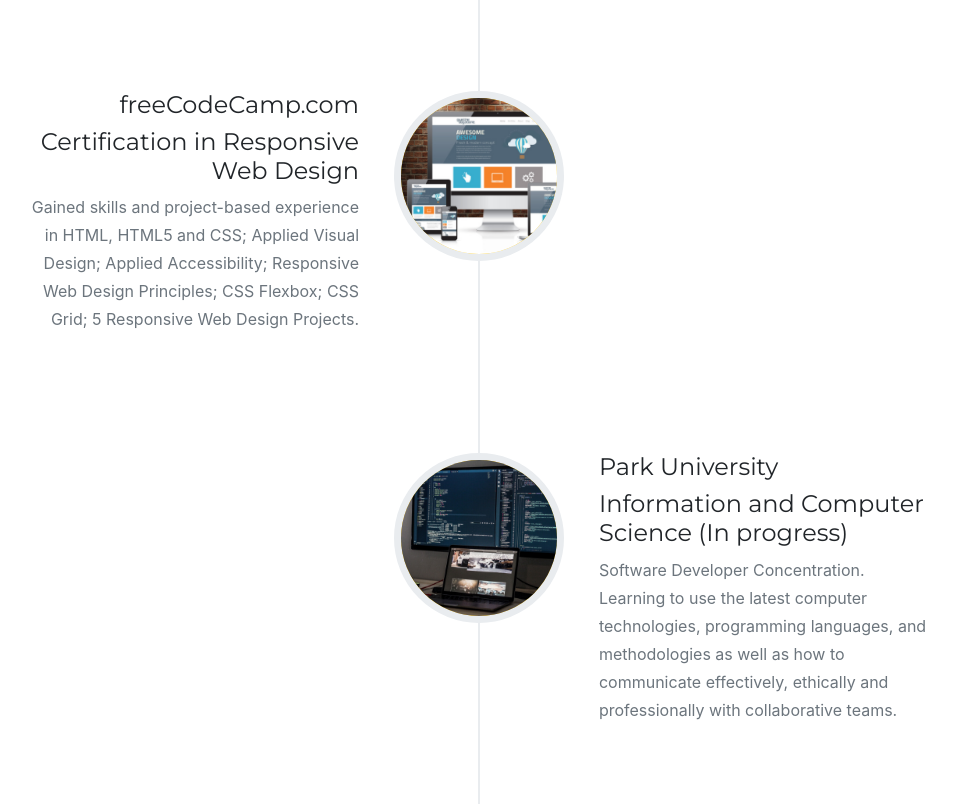
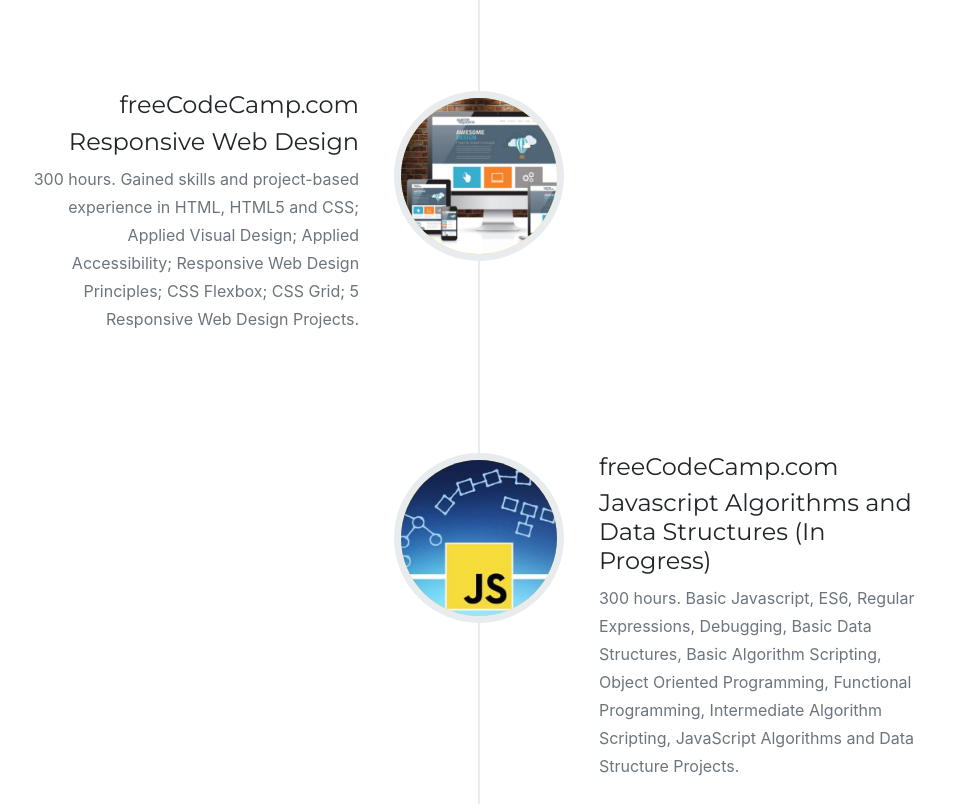
Before and after one commit to wendygarcia84/wendy-garcia, a website with bundled scripts: page index.html in a window 1280 px wide. Shown: the part 4900-5704 px from the top of the page, without its empty margins (161-1117 px from the left). Built offline with nearby package versions, Linux system fonts and the light colour scheme; a web font is replaced by a local one.

Commit message:
updated education

```diff
--- a/index.html
+++ b/index.html
@@ -13,14 +13,14 @@
   <!-- Bootstrap core CSS -->
   <link href="vendor/bootstrap/css/bootstrap.min.css" rel="stylesheet">
 
-  <!-- Custom fonts for this template -->
+  <!-- Custom fonts -->
   <link href="vendor/fontawesome-free/css/all.min.css" rel="stylesheet" type="text/css">
   <link href="https://fonts.googleapis.com/css?family=Montserrat:400,700" rel="stylesheet" type="text/css">
   <link href='https://fonts.googleapis.com/css?family=Kaushan+Script' rel='stylesheet' type='text/css'>
   <link href='https://fonts.googleapis.com/css?family=Droid+Serif:400,700,400italic,700italic' rel='stylesheet' type='text/css'>
   <link href='https://fonts.googleapis.com/css?family=Roboto+Slab:400,100,300,700' rel='stylesheet' type='text/css'>
 
-  <!-- Custom styles for this template -->
+  <!-- Custom styles -->
   <link href="css/agency.min.css" rel="stylesheet">
 
 </head>
@@ -358,21 +358,35 @@
               <div class="timeline-panel">
                 <div class="timeline-heading">
                   <h4>freeCodeCamp.com</h4>
-                  <h4 class="subheading">Certification in Responsive Web Design</h4>
+                  <h4 class="subheading">Responsive Web Design</h4>
                 </div>
                 <div class="timeline-body">
-                  <p class="text-muted">Gained skills and project-based experience in HTML, HTML5 and CSS; Applied Visual Design; Applied Accessibility; Responsive Web Design Principles; CSS Flexbox; CSS Grid; 5 Responsive Web Design Projects.</p>
+                  <p class="text-muted">300 hours. Gained skills and project-based experience in HTML, HTML5 and CSS; Applied Visual Design; Applied Accessibility; Responsive Web Design Principles; CSS Flexbox; CSS Grid; 5 Responsive Web Design Projects.</p>
                 </div>
               </div>
             </li>
             <li class="timeline-inverted">
+              <div class="timeline-image">
+                <img class="rounded-circle img-fluid" src="img/about/7.png" alt="">
+              </div>
+              <div class="timeline-panel">
+                <div class="timeline-heading">
+                  <h4>freeCodeCamp.com</h4>
+                  <h4 class="subheading">Javascript Algorithms and Data Structures (In Progress)</h4>
+                </div>
+                <div class="timeline-body">
+                  <p class="text-muted">300 hours. Basic Javascript, ES6, Regular Expressions, Debugging, Basic Data Structures, Basic Algorithm Scripting, Object Oriented Programming, Functional Programming, Intermediate Algorithm Scripting, JavaScript Algorithms and Data Structure Projects.</p>
+                </div>
+              </div>
+            </li>
+            <li class="timeline-image">
               <div class="timeline-image">
                 <img class="rounded-circle img-fluid" src="img/about/5.png" alt="">
               </div>
               <div class="timeline-panel">
                 <div class="timeline-heading">
                   <h4>Park University</h4>
-                  <h4 class="subheading">Information and Computer Science (In progress)</h4>
+                  <h4 class="subheading">Information and Computer Science (In Progress)</h4>
                 </div>
                 <div class="timeline-body">
                   <p class="text-muted">Software Developer Concentration. Learning to use the latest computer technologies, programming languages, and methodologies as well as how to communicate effectively, ethically and professionally with collaborative teams.</p>
@@ -395,12 +409,6 @@
   <!-- About -->
   <section class="bg-light page-section" id="about">
     <div class="container">
-      <!-- <div class="row">
-        <div class="col-lg-12 text-center">
-          <h2 class="section-heading text-uppercase">ABOUT ME</h2>
-          <h3 class="section-subheading text-muted">Solution-driven, bilingual Full-Stack Web Developer certified by UCSD.</h3>
-        </div>
-      </div> -->
       <div class="row">
         <div class="col-sm-12">
           <div class="team-member">
@@ -428,11 +436,6 @@
                   <i class="far fa-file"></i>
                 </a>
               </li>
-              <!-- <li class="list-inline-item">
-                <a href="#">
-                  <i class="fab fa-twitter"></i>
-                </a>
-              </li> -->
             </ul>
           </div>
         </div>
@@ -546,11 +549,6 @@
                 <i class="fab fa-codepen"></i>
               </a>
             </li>
-            <!-- <li class="list-inline-item">
-              <a href="#">
-                <i class="fab fa-twitter"></i>
-              </a>
-            </li> -->
           </ul>
         </div>
       </div>
```
Also changed, not shown: img/about/7.png (added).
